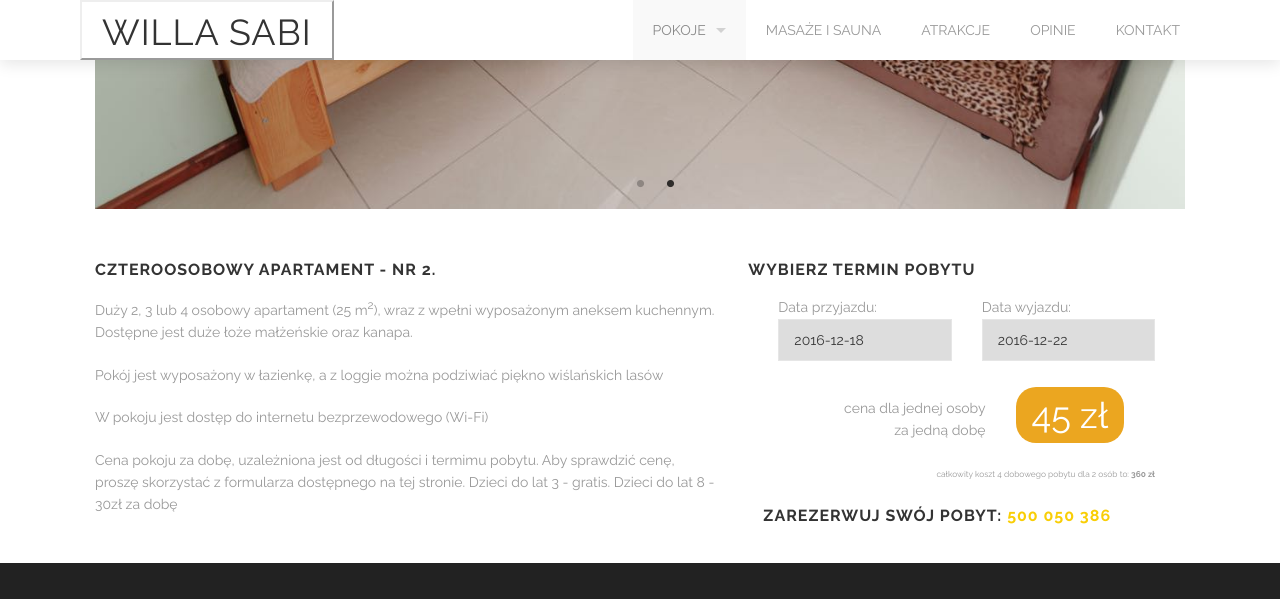
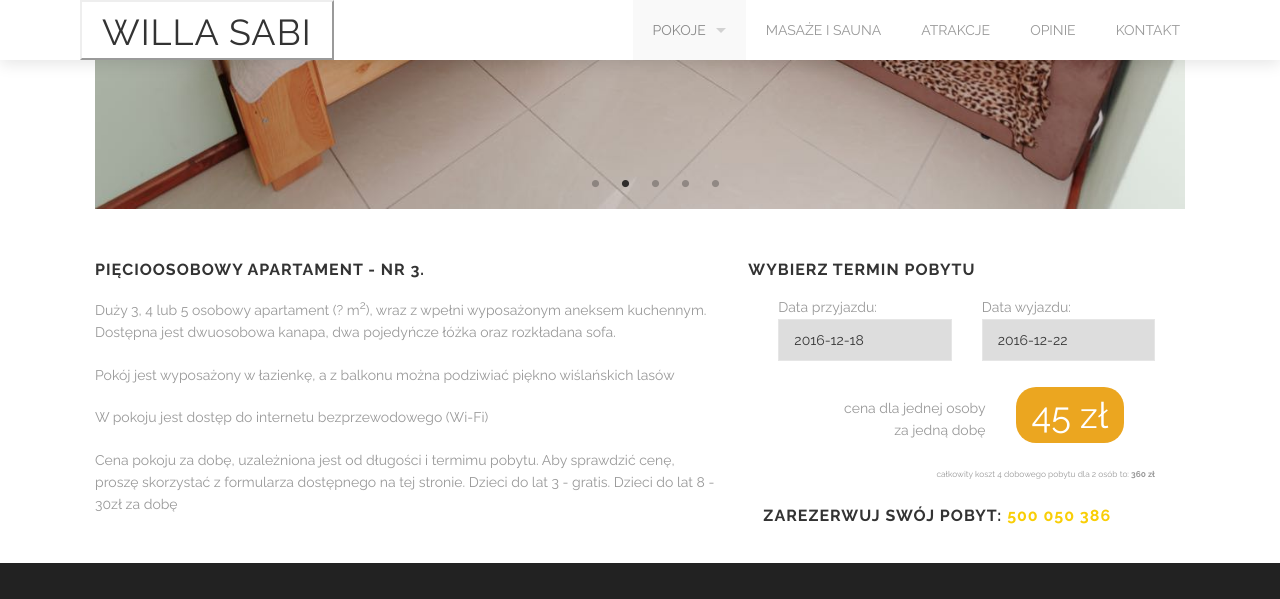
Before and after one commit to cs3b/usabi.pl, a Jekyll site: the page built from duzy-pokoj-piecioosobowy-nr3.html, in a window 1280 px wide and 900 px high, scrolled down 991 px, cut to the strip 0-599 px from the top of the window. Built offline with Jekyll 4.4.1, drawn with Linux system fonts in a browser that asks for light colours; some of the changed text lies outside the part shown.

Commit message:
pokój nr. 3

```diff
--- a/_data/nav.yml
+++ b/_data/nav.yml
@@ -6,8 +6,8 @@
       path: duzy-pokoj-dwuosobowy-nr1.html
     - name: Pokój czteroosobowy (nr. 2)
       path: duzy-pokoj-czteroosobowy-nr2.html
-    - name: Pokój czteroosobowy (nr. 3)
-      path: duzy-pokoj-czteroosobowy-nr3.html
+    - name: Pokój pięcioosobowy (nr. 3)
+      path: duzy-pokoj-piecioosobowy-nr3.html
 - name: Masaże i Sauna
   path: masaz_i_sauna_strefa_wellness.html
   section_id: masaz_i_sauna
--- a/duzy-pokoj-czteroosobowy-nr3.html
+++ b/duzy-pokoj-piecioosobowy-nr3.html
@@ -1,6 +1,6 @@
 ---
 layout: default
-title: Przestronny Pokój Czterosobowy numer 3
+title: Przestronny Pokój Pięcioosobowy numer 3
 section_id: pokoje
 ---
 
@@ -8,7 +8,7 @@ section_id: pokoje
 <div class='full parallax' style='background-image: url(images/slider/wisla_pasmo_gorskie_cienkow.jpg); color: #fff;'>
     <div class='row'>
         <div class='large-12 columns'>
-            {% include section-header.html title="Wygodny Pokój Czteroosobwy" tagline="capraszamy do pokoju numer 3"
+            {% include section-header.html title="Wygodny Pokój Pięcioosobowy" tagline="zapraszamy do pokoju numer 3"
             color="#fff" class="big" %}
         </div>
     </div>
@@ -22,10 +22,19 @@ section_id: pokoje
             <div class='mod modBoxedSlider'>
                 <div class='slides'>
                     <div class='slide'>
-                        <img alt="" src="images/duzy-pokoj-czteroosobowy-nr3/01.jpg"/>
+                        <img alt="" src="images/duzy-pokoj-piecioosobowy-nr3/01.jpg"/>
                     </div>
                     <div class='slide'>
-                        <img alt="" src="images/duzy-pokoj-czteroosobowy-nr3/02.jpg"/>
+                        <img alt="" src="images/duzy-pokoj-piecioosobowy-nr3/02.jpg"/>
+                    </div>
+                    <div class='slide'>
+                        <img alt="" src="images/duzy-pokoj-piecioosobowy-nr3/03.jpg"/>
+                    </div>
+                    <div class='slide'>
+                        <img alt="" src="images/duzy-pokoj-piecioosobowy-nr3/04.jpg"/>
+                    </div>
+                    <div class='slide'>
+                        <img alt="" src="images/duzy-pokoj-piecioosobowy-nr3/05.jpg"/>
                     </div>
                 </div>
             </div>
@@ -34,10 +43,10 @@ section_id: pokoje
     <div class='spacing'></div>
     <div class='row'>
         <div class='large-7 columns'>
-            <h3>Czteroosobowy apartament - NR 2.</h3>
-            <p>Duży 2, 3 lub 4 osobowy apartament (25 m<sup>2</sup>), wraz z wpełni wyposażonym aneksem kuchennym.
-                Dostępne jest duże łoże małżeńskie oraz kanapa.</p>
-            <p>Pokój jest wyposażony w łazienkę, a z loggie można podziwiać piękno wiślańskich lasów</p>
+            <h3>Pięcioosobowy apartament - NR 3.</h3>
+            <p>Duży 3, 4 lub 5 osobowy apartament (? m<sup>2</sup>), wraz z wpełni wyposażonym aneksem kuchennym.
+                Dostępna jest dwuosobowa kanapa, dwa pojedyńcze łóżka oraz rozkładana sofa.</p>
+            <p>Pokój jest wyposażony w łazienkę, a z balkonu można podziwiać piękno wiślańskich lasów</p>
             <p> W pokoju jest dostęp do internetu bezprzewodowego (Wi-Fi)</p>
             <small>
                 <p>
@@ -48,7 +57,7 @@ section_id: pokoje
             </small>
         </div>
         <div class='large-5 columns'>
-            {% include price_calculator.html peopleMin=2 peopleMax=4 %}
+            {% include price_calculator.html peopleMin=3 peopleMax=5 %}
         </div>
     </div>
 </div>
```
Also changed, not shown: przestronne-pokoje.html (+13 -13 lines), images/duzy-pokoj-piecioosobowy-nr3/01.jpg (renamed from images/duzy-pokoj-czteroosobowy-nr3/01.jpg), images/duzy-pokoj-piecioosobowy-nr3/02.jpg (renamed from images/duzy-pokoj-czteroosobowy-nr3/02.jpg), images/duzy-pokoj-piecioosobowy-nr3/03.jpg (renamed from images/duzy-pokoj-czteroosobowy-nr3/03.jpg), images/duzy-pokoj-piecioosobowy-nr3/04.jpg (renamed from images/duzy-pokoj-czteroosobowy-nr3/04.jpg), images/duzy-pokoj-piecioosobowy-nr3/05.jpg (renamed from images/duzy-pokoj-czteroosobowy-nr3/05.jpg).
